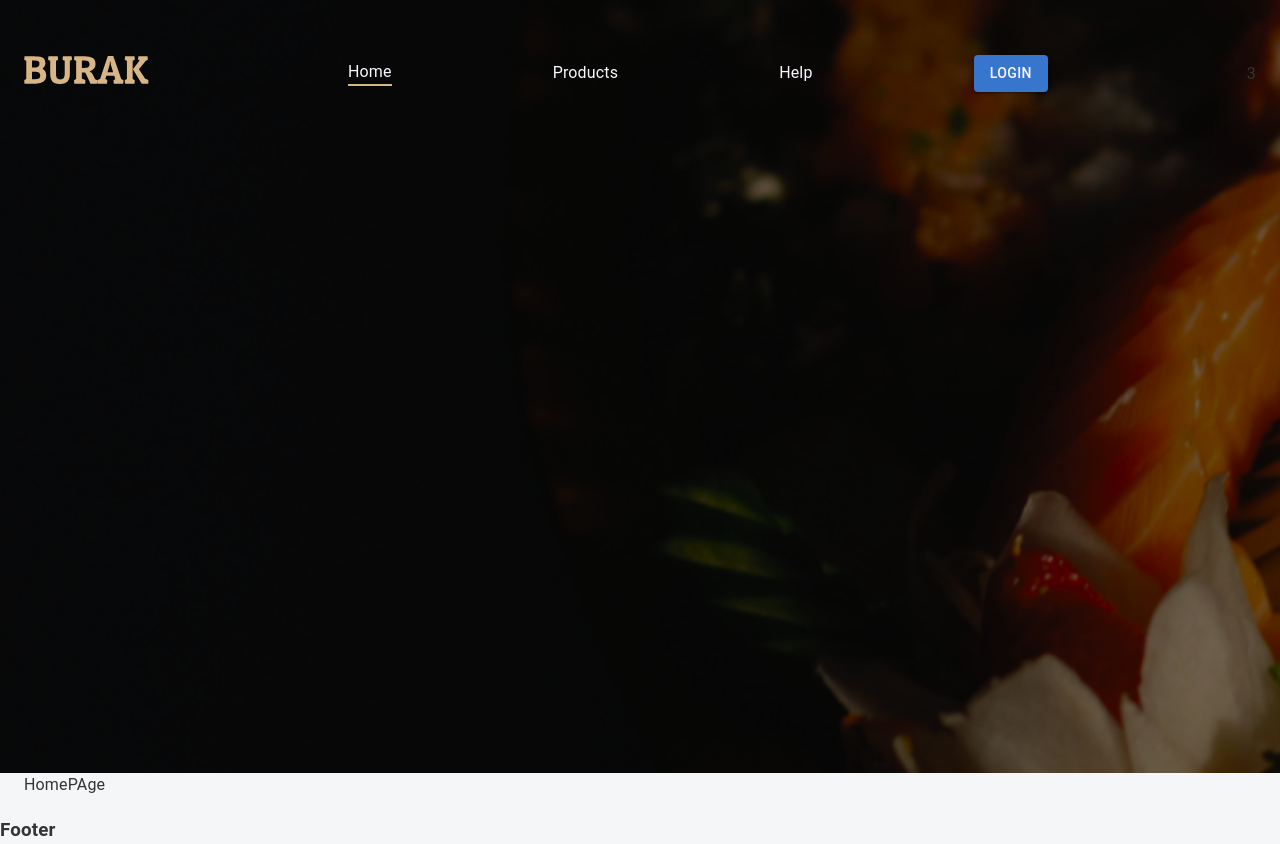
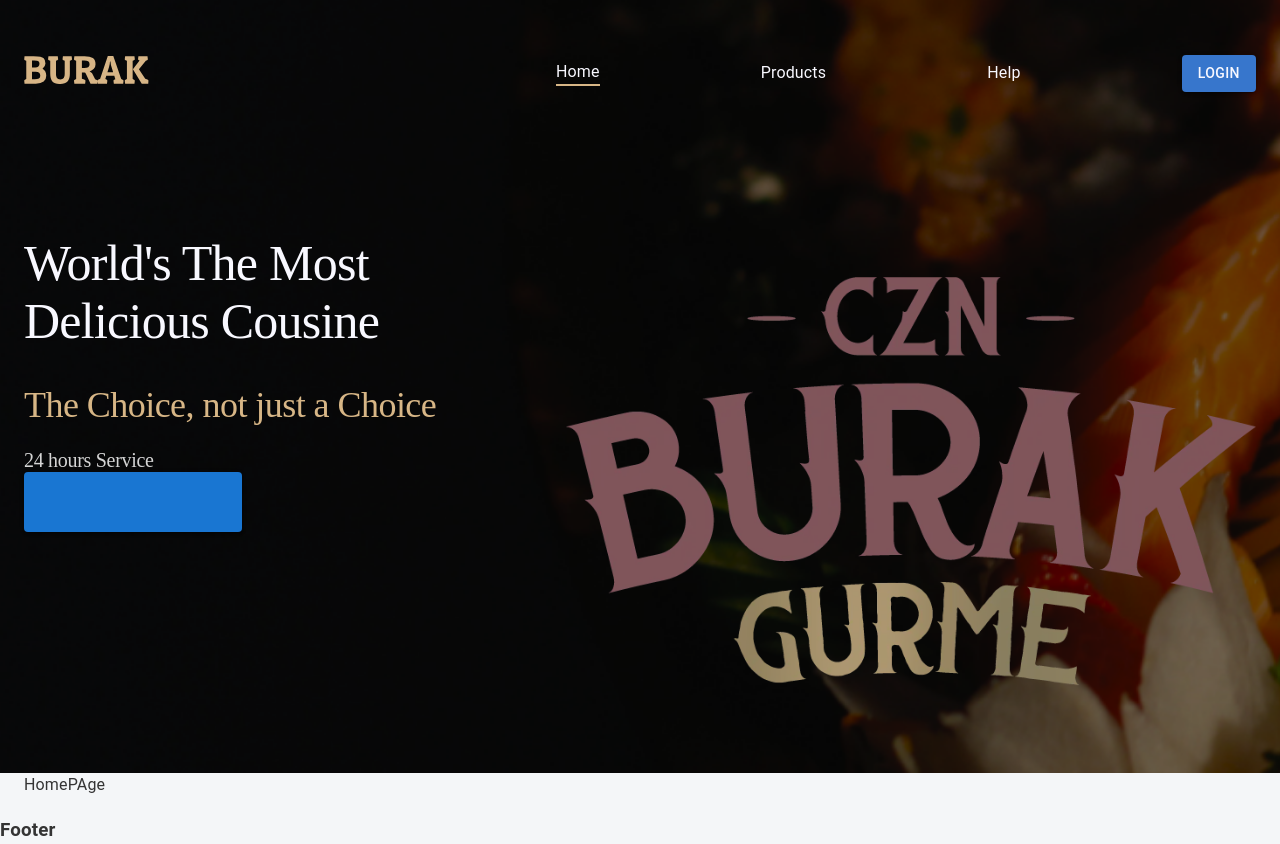
Before and after one commit to sevinchoyazimboevna-source/burak-react, a React (Create React App) app: page / in a window 1280 px wide. Built offline with nearby package versions, Linux system fonts and the light colour scheme.

Commit message:
fix: modified homeNvabar's header component

```diff
--- a/src/app/components/headers/HomeNavbar.tsx
+++ b/src/app/components/headers/HomeNavbar.tsx
@@ -52,7 +52,37 @@
                         />)}
                     </Stack>
 
-                    <Box>3</Box>
+
+                </Stack>
+
+
+                <Stack className={"header-frame"}>
+                    <Stack className={"detail"}>
+                        <Box className={"head-main-txt"}>
+                            World's The Most Delicious Cousine
+                        </Box>
+                        <Box className={"wel-txt"}>
+                            The Choice, not just a Choice
+                        </Box>
+                        <Box className={"service-txt"}>
+                            24 hours Service
+                        </Box>
+
+                        <Box className={"signup"}>
+                            {!authUser ? (
+                                <Button variant="contained" className="signup-button">
+
+                                </Button>
+                            ) : null}
+                        </Box>
+                    </Stack>
+
+                    <Box className={"logo-frame"}>
+                        <div className="logo-img">
+
+                        </div>
+                    </Box>
+
                 </Stack>
 
             </Container>
--- a/src/css/navbar.css
+++ b/src/css/navbar.css
@@ -73,3 +73,83 @@
 .home-navbar div.hover-line:after {
     transform-origin: 0% 50%;
 }
+
+.home-navbar .navbar-container .header-frame {
+    margin-top: 142px;
+    height: 462px;
+    display: flex;
+    flex-direction: row;
+    justify-content: space-between;
+}
+
+.home-navbar .navbar-container .header-frame .detail {
+    width: 510px;
+    display: flex;
+    flex-direction: column;
+}
+
+.home-navbar .navbar-container .header-frame .detail .head-main-txt {
+    width: 450px;
+    height: 150px;
+    font-family: "Roboto serif";
+    font-size: 50px;
+    font-style: normal;
+    font-weight: 500;
+    line-height: normal;
+    letter-spacing: -0.75px;
+    color: #f8f8ff;
+}
+
+.home-navbar .navbar-container .header-frame .detail .wel-txt {
+    width: 510px;
+    height: 42px;
+    font-family: "Roboto serif";
+    font-size: 36px;
+    font-style: normal;
+    font-weight: 400;
+    line-height: normal;
+    letter-spacing: -0.54px;
+    color: #d7b686;
+}
+
+.home-navbar .navbar-container .header-frame .detail .service-txt {
+    margin-top: 23px;
+    width: 153px;
+    height: 23px;
+    font-family: "Roboto serif";
+    font-size: 20px;
+    font-style: normal;
+    font-weight: 400;
+    line-height: normal;
+    letter-spacing: -0.3px;
+    color: #D5D5D5;
+}
+
+.home-navbar .navbar-container .detail .signup .signup-button {
+    width: 218px;
+    height: 60px;
+    border-radius: 4px;
+    background: #1976d2;
+    color: #f8f8ff;
+    text-align: center;
+    font-family: Poppins;
+    font-size: 17px;
+    font-style: normal;
+    font-weight: 400;
+    line-height: normal;
+}
+
+.home-navbar .navbar-container .logo-frame {
+    margin-top: 43px;
+    width: 690px;
+    height: 419px;
+}
+
+.home-navbar .navbar-container .logo-frame .logo-img {
+    width: 100%;
+    height: 100%;
+    background: url("/public/img/logo.webp");
+    background-size: contain;
+    background-repeat: no-repeat;
+    filter: invert(30%);
+}
```
